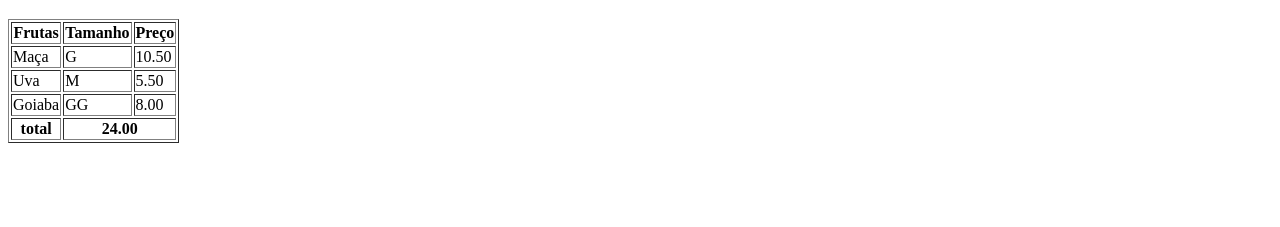
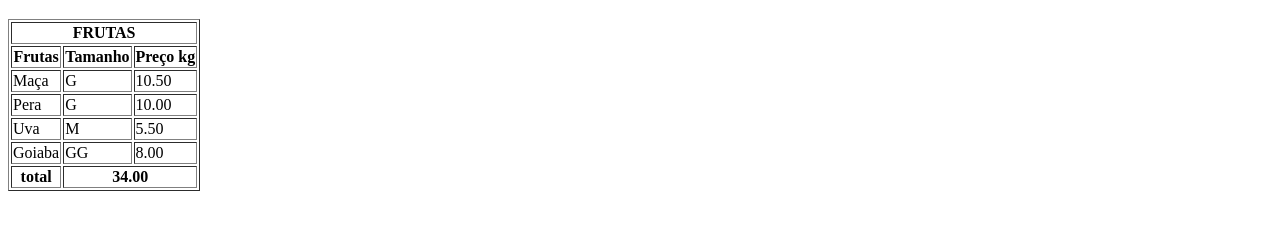
Before and after one commit to AYAM-XXX/Desenvolvimento-Web, a plain HTML site: page html_projects/tabelas/index.html in a window 1280 px wide. Shown: the part 399-626 px from the top of the page. Drawn offline with Linux system fonts and the light colour scheme.

Commit message:
mdf tabela

```diff
--- a/html_projects/tabelas/index.html
+++ b/html_projects/tabelas/index.html
@@ -43,15 +43,19 @@
             <td>20</td>
             <td>Cachaceira</td>
         </tr>
+
     </table>
     <hr>
     <h1>Tabela Semanticamente Fazendo Sentido</h1>
     <table border="1">
     <thead>
         <tr>
+            <th colspan="3">FRUTAS</th>
+        </tr>
+        <tr>
             <th>Frutas</th>
             <th>Tamanho</th>
-            <th>Preço</th>
+            <th>Preço kg</th>
         </tr>
       </thead>
         <tbody>
@@ -59,6 +63,11 @@
                 <td>Maça</td>
                 <td>G</td>
                 <td>10.50</td>
+            </tr>
+            <tr>
+                <td>Pera</td>
+                <td>G</td>
+                <td>10.00</td>
             </tr>
             <tr>
                 <td>Uva</td>
@@ -72,8 +81,12 @@
             </tr>
         </tbody>
         <tfoot>
+            <tr>
             <th>total</th>
-            <th colspan="2">24.00</th>
+            <th colspan="2" rowspan="2">34.00</th>
+            </tr>
+
+
         </tfoot>
     </table>
 
```
